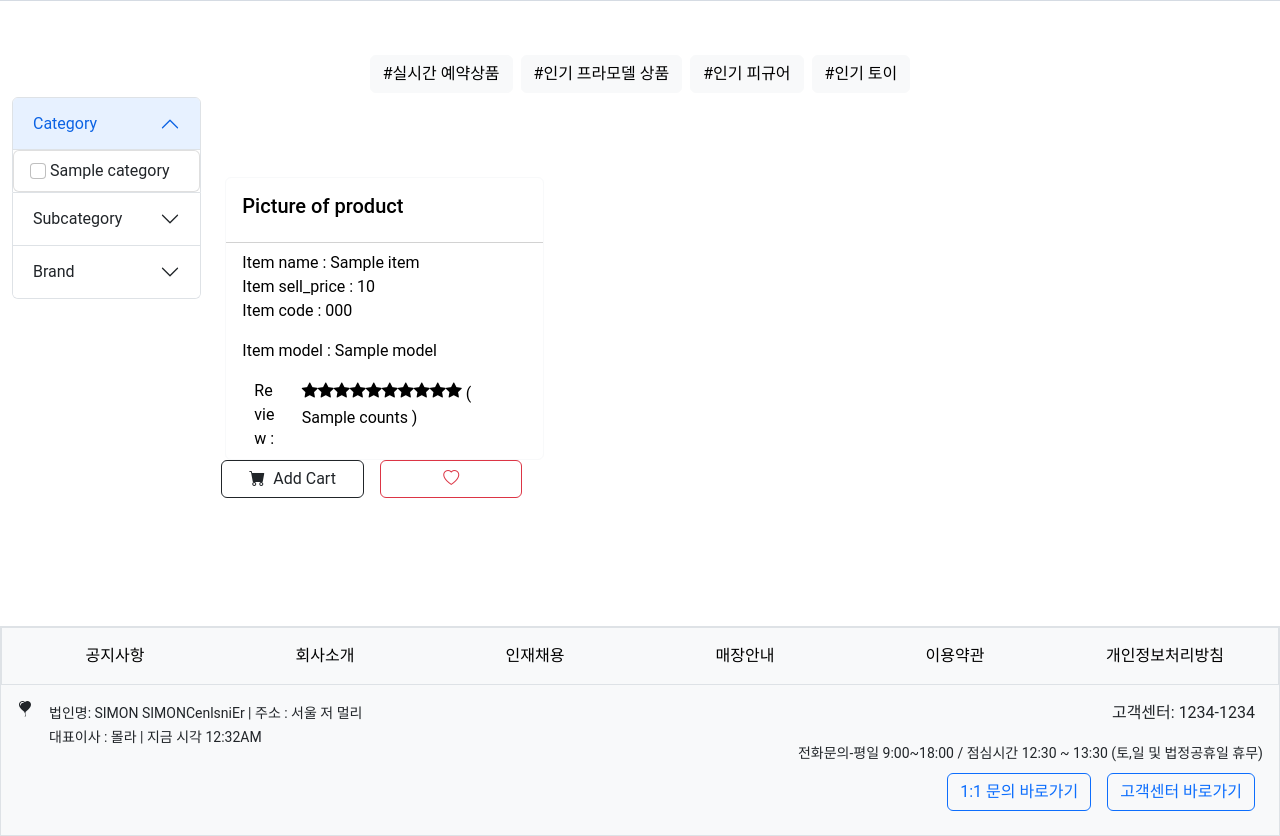
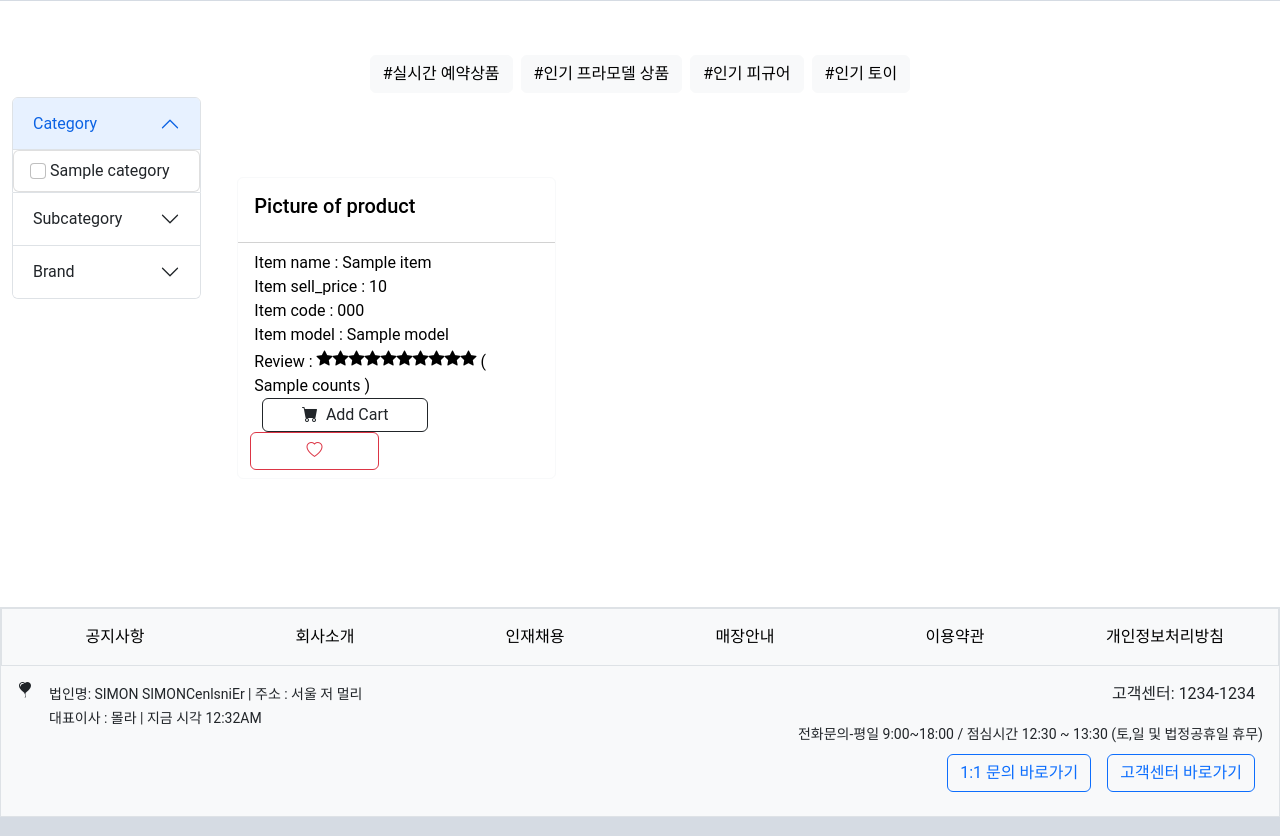
Before and after one commit to Seonmo-kang/e-commerce, a Django app: template backend/templates/shop/shop.html in a window 1280 px wide. Shown: the part 1101-1937 px from the top of the page. Run offline with Django 3.2, Linux system fonts and the light colour scheme; the template is opened without the code that fills it: most values are stand-ins (such as "Sample title", 1, 10 or a date in 2020); grey boxes marked "Sample" are stand-in pictures; some libraries are stand-ins or nearby versions.

Commit message:
fix : modify cart, wish button and itemlist design

```diff
--- a/backend/templates/shop/shop.html
+++ b/backend/templates/shop/shop.html
@@ -135,7 +135,7 @@
             {% if user.is_authenticated %}
                 {% csrf_token %}
             {% endif %}
-        <div class="itemlist row row-cols-1 row-cols-md-2 row-cols-lg-3 col-12 col-lg-10 col-md-12 my-5 p-2">
+        <div class="itemlist row row-cols-1 row-cols-md-2 row-cols-lg-3 col-12 col-lg-10 col-md-12 mx-auto my-5 p-2">
             {% for item in item_list %}
             <div class="itembox col my-2 p-3">
                 <a href="{% url 'ItemDetailPage' item.id %}" style="text-decoration-line: none;">
@@ -152,14 +152,13 @@
                                 Item sell_price : {{item.sell_price}}
                             </div>
                             <div class="item_model">
-                                <p>Item code : {{item.code}}</p>
-                                <p>Item model : {{item.model}}</p>
+                                Item code : {{item.code}}
+                                <br/>
+                                Item model : {{item.model}}
                             </div>
-                            <div class="container-fluid">
-                                <div class="row">
-                                    <div class="col-2">Review :</div>
+                            <div class="review">
                                 <div class="review col">
-                                        <span class="review-star align-text-bottom" data-star="{{item.avg}}">
+                                    Review : <span class="review-star align-text-bottom" data-star="{{item.avg}}">
                                     </span>
                                     {% if item.counts is empty %}
                                     (0)
@@ -168,12 +167,8 @@
                                     {% endif %}
                                 </div>
                             </div>
-                            </div>
-                        </div>
-                    </div>
-                </a>
                             <div class="row">
-                    <button class="col-sm-5 mx-0 mx-sm-2 my-1 my-sm-0 col-12 p-1 addCart btn btn-outline-dark flex-shrink-0"
+                                <button class="col-sm-7 mx-0 mx-sm-2 my-1 my-sm-0 col-12 p-1 addCart btn btn-outline-dark flex-shrink-0"
                                     type="button" id="addCart"
                                     value="{{details.id}}"
                                     data-item="{{details.id}}"
@@ -200,6 +195,9 @@
                                 </button>
                             </div>
                         </div>
+                    </div>
+                </a>
+            </div>
             {% endfor %}
         </div>
     </div>
```
Lines whose indentation alone changed are shown as unchanged.
